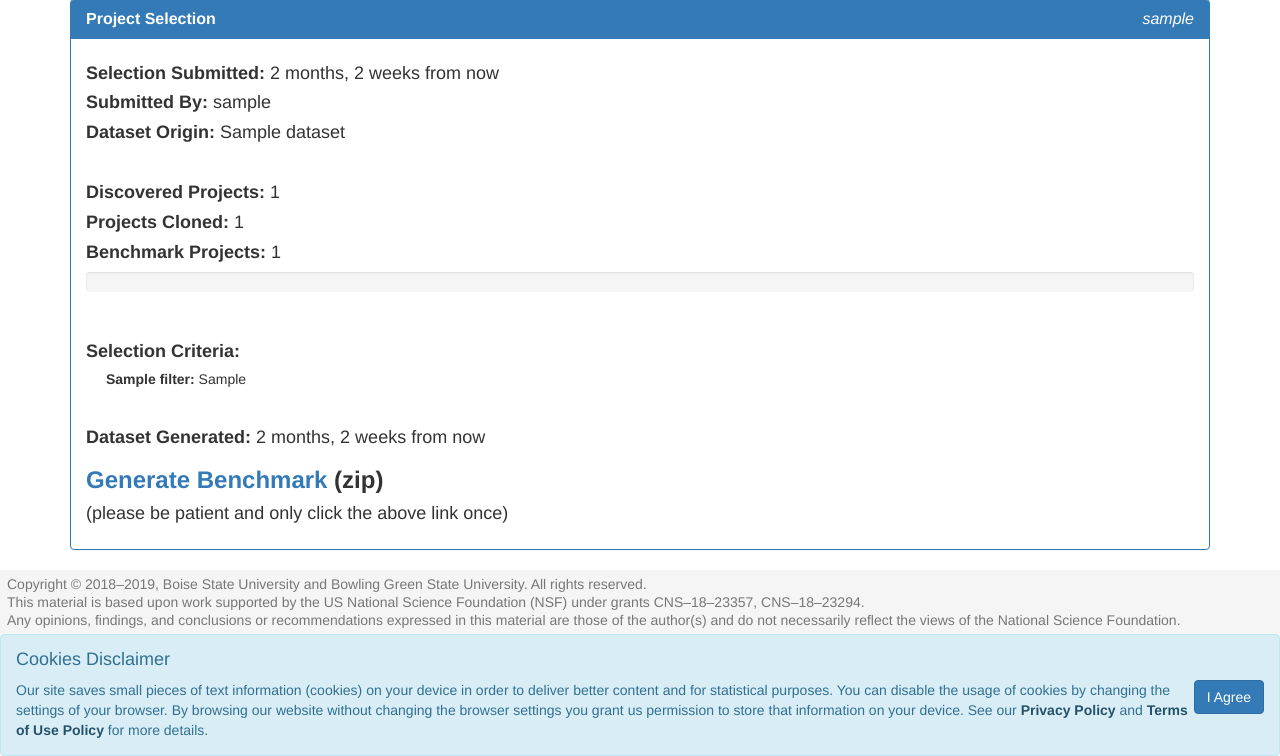
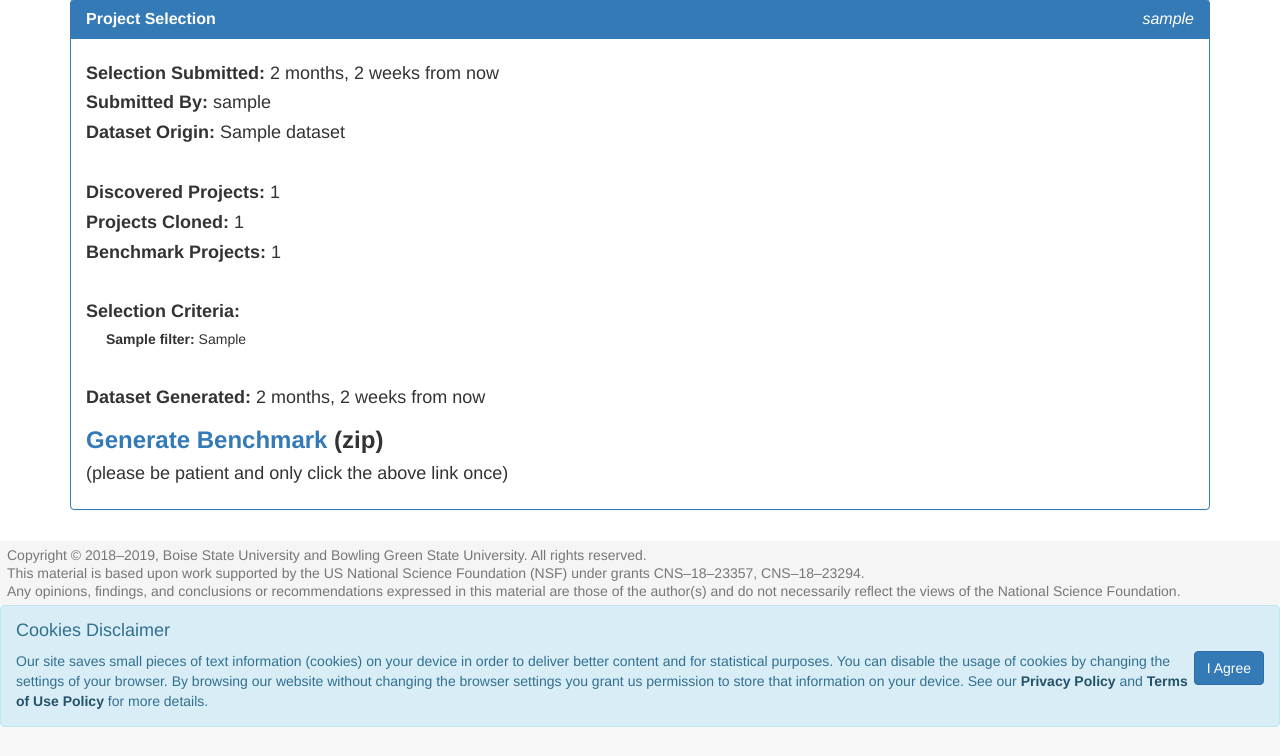
Before and after one commit to unl-pal/argv-www, a Django app: a page that uses website/templates/website/project_detail.html in a window 1280 px wide. Shown: the part 73-829 px from the top of the page. After the commit the page ends 800 px from the top, so only its background shows below. Run offline with Django 3.2, Linux system fonts and the light colour scheme; tables that the repository leaves empty hold one stand-in row (values such as "Sample post"); parts of the project's set-up code (start-up, migrations or seed data) failed here and were passed over; some libraries are stand-ins or nearby versions.

Commit message:
dont show progress bar if finished

```diff
--- a/website/templates/website/project_detail.html
+++ b/website/templates/website/project_detail.html
@@ -28,11 +28,13 @@
                 <h4><strong>Projects Cloned:</strong> {{ cloned|intcomma }}</h4>
                 {% if project|calc_finished_projects > 0 %}
                     <h4><strong>Benchmark Projects:</strong> {{ project|calc_finished_projects|intcomma }}{% if not is_done %} ({{ project|calc_remaining_projects|intcomma }} still processing){% endif %}</h4>
-                    <div class="progress">
-                        <div class="progress-bar progress-bar-success progress-bar-striped active" role="progressbar" aria-valuenow="45" aria-valuemin="0" aria-valuemax="100" style="width: {{ project|calc_remaining_percent }}%">
-                            <span class="sr-only">{{ project|calc_remaining_percent }}% Complete</span>
+                    {% if not is_done %}
+                        <div class="progress">
+                            <div class="progress-bar progress-bar-success progress-bar-striped active" role="progressbar" aria-valuenow="45" aria-valuemin="0" aria-valuemax="100" style="width: {{ project|calc_remaining_percent }}%">
+                                <span class="sr-only">{{ project|calc_remaining_percent }}% Complete</span>
+                            </div>
                         </div>
-                    </div>
+                    {% endif %}
                 {% endif %}
                 <br/>
                 <h4><strong>Selection Criteria:</strong></h4>
```
